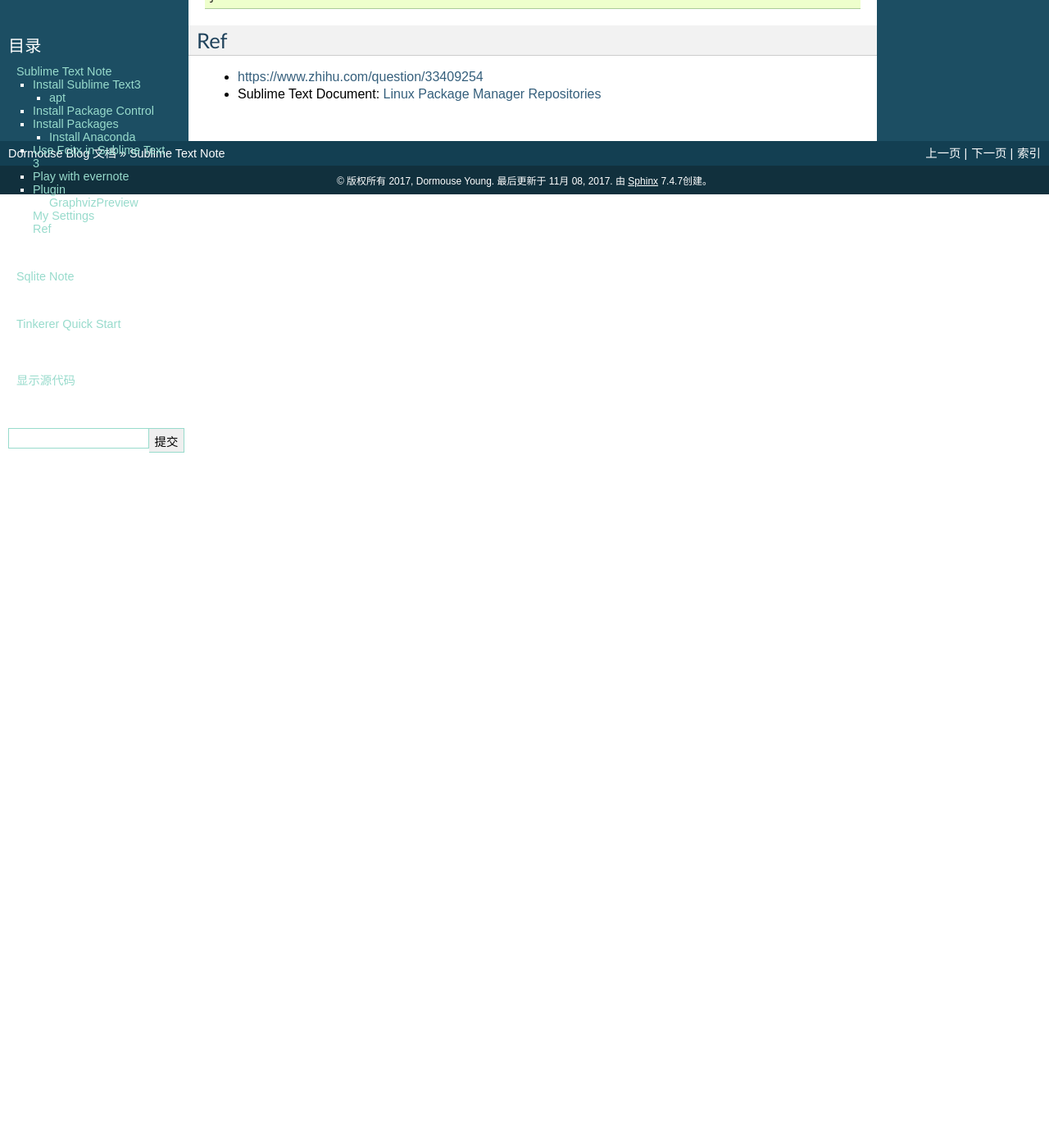
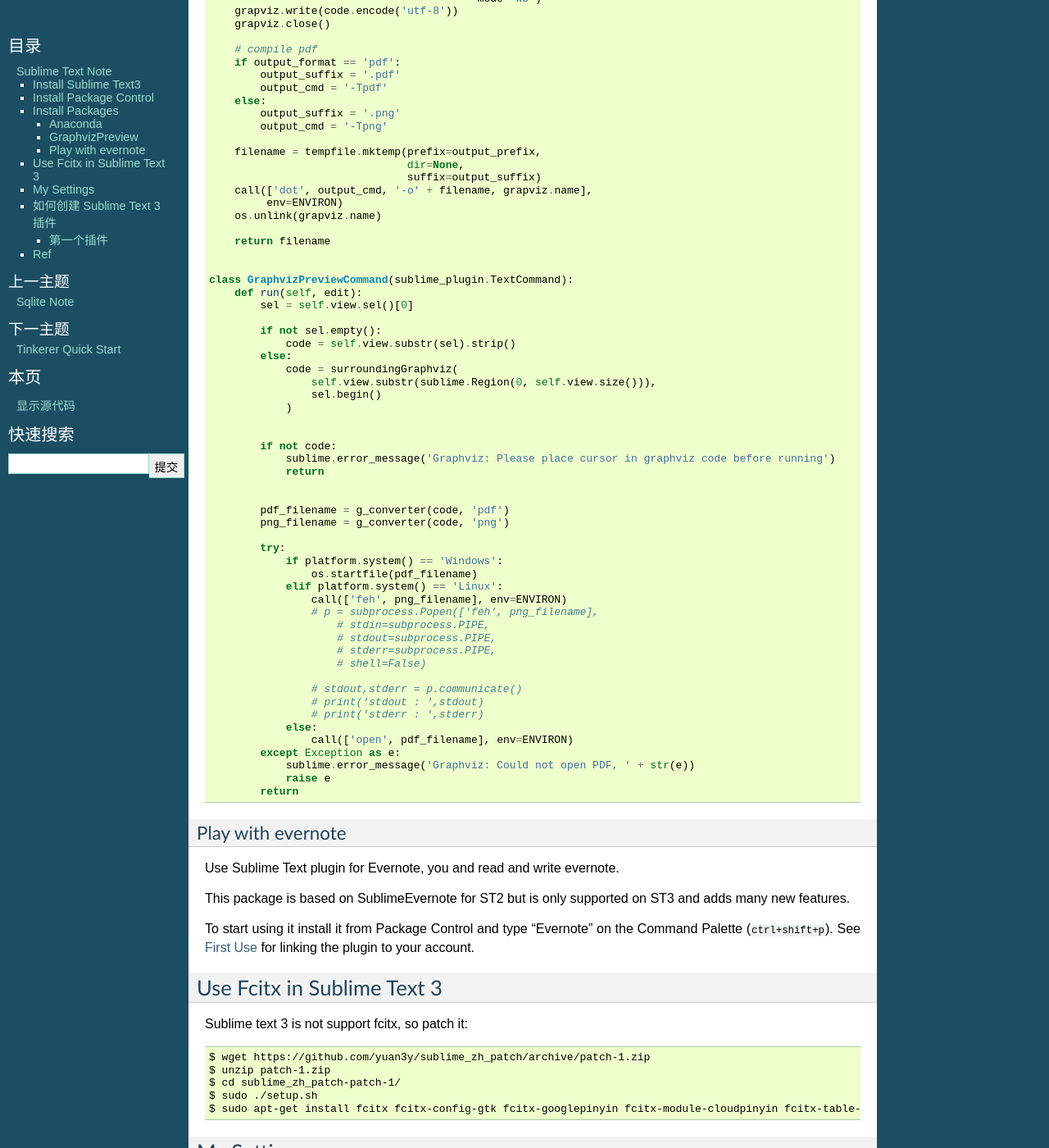
Before and after one commit to dormouse/blog, a Sphinx documentation site: the page built from source/sublime-text-note.rst, in a window 1280 px wide and 1400 px high, scrolled down 2678 px. Shown: the whole window at 82% size. Built offline with Sphinx 7.4.7, drawn with Linux system fonts in a browser that asks for light colours; some of the changed text lies outside the part shown.

Commit message:
new file:   source/GraphvizPreview.py deleted:    source/howto-create-a-sublime-text-3-plugin.rst modified:   source/index.rst modified:   source/make-a-blog-with-flask.rst modified:   source/sphinx-cheet-sheet.rst modified:   source/sublime-text-note.rst

````diff
--- /dev/null
+++ b/source/GraphvizPreview.py
@@ -0,0 +1,124 @@
+import datetime
+
+import sublime, sublime_plugin
+from subprocess import call
+import subprocess
+import os
+import re
+import tempfile
+import platform
+
+ENVIRON = os.environ
+if platform.system() != 'Windows':
+    ENVIRON['PATH'] += ':/usr/local/bin'
+
+DIGRAPH_START = re.compile(
+    '.*(digraph([ \t\n\r]+[a-zA-Z\200-\377_][a-zA-Z\200-\3770-9_]*[ \t\n\r]*{|[ \t\n\r]*{).*)',
+    re.DOTALL | re.IGNORECASE
+)
+
+
+def surroundingGraphviz(data, cursor):
+    '''
+    Find graphviz code in source surrounding the cursor.
+    '''
+
+    data_before = data[0:cursor]
+    data_after = data[cursor:]
+
+    # find code before selector
+    code_before_match = DIGRAPH_START.match(data_before)
+    if not code_before_match:
+        return None
+    code_before = code_before_match.group(1)
+    unopened_braces = len(code_before.split('{')) - len(code_before.split('}'))
+
+    # cursor must be in the middle of the graphviz code
+    if unopened_braces <= 0:
+        return None
+
+    # find code after selector
+    code_after_match = re.compile('(' + ('.*\\}' * unopened_braces) + ').*', re.DOTALL).match(data_after)
+    if not code_after_match:
+        return None
+    code_after = code_after_match.group(1)
+
+    # done!
+    code = code_before + code_after
+    return code
+
+
+def g_converter(code, output_format):
+    '''
+    Convert graphviz code to a PDF or PNG.
+    '''
+    output_prefix = 'sublime_text_graphviz_'
+
+    # temporary graphviz file
+    grapviz = tempfile.NamedTemporaryFile(prefix=output_prefix,
+                                          dir=None,
+                                          suffix='.viz',
+                                          delete=False,
+                                          mode='wb')
+    grapviz.write(code.encode('utf-8'))
+    grapviz.close()
+
+    # compile pdf
+    if output_format == 'pdf':
+        output_suffix = '.pdf'
+        output_cmd = '-Tpdf'
+    else:
+        output_suffix = '.png'
+        output_cmd = '-Tpng'
+
+    filename = tempfile.mktemp(prefix=output_prefix,
+                               dir=None,
+                               suffix=output_suffix)
+    call(['dot', output_cmd, '-o' + filename, grapviz.name],
+         env=ENVIRON)
+    os.unlink(grapviz.name)
+
+    return filename
+
+
+class GraphvizPreviewCommand(sublime_plugin.TextCommand):
+    def run(self, edit):
+        sel = self.view.sel()[0]
+
+        if not sel.empty():
+            code = self.view.substr(sel).strip()
+        else:
+            code = surroundingGraphviz(
+                self.view.substr(sublime.Region(0, self.view.size())),
+                sel.begin()
+            )
+
+
+        if not code:
+            sublime.error_message('Graphviz: Please place cursor in graphviz code before running')
+            return
+
+
+        pdf_filename = g_converter(code, 'pdf')
+        png_filename = g_converter(code, 'png')
+
+        try:
+            if platform.system() == 'Windows':
+                os.startfile(pdf_filename)
+            elif platform.system() == 'Linux':
+                call(['feh', png_filename], env=ENVIRON)
+                # p = subprocess.Popen(['feh', png_filename],
+                    # stdin=subprocess.PIPE,
+                    # stdout=subprocess.PIPE,
+                    # stderr=subprocess.PIPE,
+                    # shell=False)
+
+                # stdout,stderr = p.communicate()
+                # print('stdout : ',stdout)
+                # print('stderr : ',stderr)
+            else:
+                call(['open', pdf_filename], env=ENVIRON)
+        except Exception as e:
+            sublime.error_message('Graphviz: Could not open PDF, ' + str(e))
+            raise e
+        return
--- a/source/index.rst
+++ b/source/index.rst
@@ -18,7 +18,6 @@ Welcome to Dormouse's Blog!
    git-note.rst
    golang-quick-start.rst
    howto-config-icoloud-mail-in-thunderbird.rst
-   howto-create-a-sublime-text-3-plugin
    howto-start-a-python3-project.rst
    hugo-quick-start.rst
    ifttt-note.rst
--- a/source/make-a-blog-with-flask.rst
+++ b/source/make-a-blog-with-flask.rst
@@ -14,7 +14,7 @@ Init
 ====
 
 Fisst create a new repository which name "flask_site" on github.
-Then git clone to loacl. Init the env::
+Then git clone to local. Init the env::
 
     $ cd flask_site
     $ mkvirtualenv -p python3 flask_site
--- a/source/sphinx-cheet-sheet.rst
+++ b/source/sphinx-cheet-sheet.rst
@@ -8,6 +8,7 @@ Sphinx cheat sheet
 :tags: sphinx
 :category: software
 :author: Dormouse Young
+
 
 Install rtd theme
 =================
@@ -22,6 +23,10 @@ In `conf.py` file::
 
     html_theme = "sphinx_rtd_theme"
 
+
+reStructuredText Primer
+=======================
+See http://www.sphinx-doc.org/en/stable/rest.html for more.
 
 Here is a quick and dirty cheat sheet for some common stuff you want
 to do in sphinx and ReST.
--- a/source/sublime-text-note.rst
+++ b/source/sublime-text-note.rst
@@ -1,10 +1,11 @@
+*****************
 Sublime Text Note
 *****************
 
 :date: 2017-01-19 12:48:01
 :modified: 2017-09-25
 :slug: sublime-text-note
-:tags: sublime, note
+:tags: sublime, note, plugin
 :category: software
 :author: Dormouse Young
 :summary: Note for sublime text.
@@ -42,60 +41,42 @@ Update apt sources and install Sublime Text::
     sudo apt-get install sublime-text
 
 
-
-
 Install Package Control
 =======================
-
-Office Document: https://packagecontrol.io/installation
 
 在 sublime text3 的终端中运行如下代码安装 Package Control ，终端打开方法为
 使用 ``ctrl + ``` 快捷键或者选择菜单 ``View > Show Console`` ::
 
     import urllib.request,os,hashlib; h = '2915d1851351e5ee549c20394736b442' + '8bc59f460fa1548d1514676163dafc88'; pf = 'Package Control.sublime-package'; ipp = sublime.installed_packages_path(); urllib.request.install_opener( urllib.request.build_opener( urllib.request.ProxyHandler()) ); by = urllib.request.urlopen( 'http://packagecontrol.io/' + pf.replace(' ', '%20')).read(); dh = hashlib.sha256(by).hexdigest(); print('Error validating download (got %s instead of %s), please try manual install' % (dh, h)) if dh != h else open(os.path.join( ipp, pf), 'wb' ).write(by)
 
+
+
+.. attention::
+    以上代码全因为 Sublime Text 的版本不同而变化，
+    请到 https://packagecontrol.io/installation 复制最新的代码。
+
 通过 ``ctrl+shift+p`` 进入 ``Command Palette`` ，输入
 ``Package Contorl: Install Package`` (简写为 ``ip`` )，回车执行，
 进入插件的搜索窗口，查找选择到需要的插件后，回车即可进行安装，
 安装状态在最下面的状态栏内会有文字提示。
 
+See `offical docs <https://packagecontrol.io/docs>`_ for detail.
+
 
 Install Packages
 ================
 
-Install Anaconda
+Packages will install in ``~/.config/sublime-text-3/Installed Packages/somename.sublime-package``.
+"somename.sublime-package" is a zipfile,
+you can overwrite the contents in the zipfile by put same name file in
+``~/.config/sublime-text-3/Packages/somename``.
+
+
+Anaconda
 ----------------
 
 Usage: http://damnwidget.github.io/anaconda/IDE/
 
-
-Use Fcitx in Sublime Text 3
-===========================
-
-Sublime text 3 is not support fcitx, so patch it::
-
-    $ wget https://github.com/yuan3y/sublime_zh_patch/archive/patch-1.zip
-    $ unzip patch-1.zip
-    $ cd sublime_zh_patch-patch-1/
-    $ sudo ./setup.sh
-    $ sudo apt-get install fcitx fcitx-config-gtk fcitx-googlepinyin fcitx-module-cloudpinyin fcitx-table-wubi
-
-
-Play with evernote
-==================
-
-Use Sublime Text plugin for Evernote, you and read and write evernote.
-
-This package is based on SublimeEvernote for ST2 but is only supported on
-ST3 and adds many new features.
-
-To start using it install it from Package Control and type "Evernote" on
-the Command Palette (``ctrl+shift+p``).
-See `First Use <https://github.com/bordaigorl/sublime-evernote#first-use>`_
-for linking the plugin to your account.
-
-Plugin
-======
 
 GraphvizPreview
 -----------------
@@ -114,6 +95,39 @@ The output is ::
 GraphvizPreview first covert code to pdf format, then use ``xdg-open`` to
 open the output file. So hack it, first covert code to png format, then use
 ``feh`` to open it.
+
+There is my modifyed GraphvizPreview:
+
+.. literalinclude:: GraphvizPreview.py
+   :language: Python
+
+
+Play with evernote
+-------------------
+
+Use Sublime Text plugin for Evernote, you and read and write evernote.
+
+This package is based on SublimeEvernote for ST2 but is only supported on
+ST3 and adds many new features.
+
+To start using it install it from Package Control and type "Evernote" on
+the Command Palette (``ctrl+shift+p``).
+See `First Use <https://github.com/bordaigorl/sublime-evernote#first-use>`_
+for linking the plugin to your account.
+
+
+
+Use Fcitx in Sublime Text 3
+===========================
+
+Sublime text 3 is not support fcitx, so patch it::
+
+    $ wget https://github.com/yuan3y/sublime_zh_patch/archive/patch-1.zip
+    $ unzip patch-1.zip
+    $ cd sublime_zh_patch-patch-1/
+    $ sudo ./setup.sh
+    $ sudo apt-get install fcitx fcitx-config-gtk fcitx-googlepinyin fcitx-module-cloudpinyin fcitx-table-wubi
+
 
 My Settings
 ===========
@@ -158,8 +172,59 @@ Flowing is my settings::
     }
 
 
+如何创建 Sublime Text 3 插件
+========================================
+
+:date: 2017-11-07
+:modified: 2017-11-07
+
+本文的测试环境为:
+
+* Linux Mint 18.2 'Sonya'
+* Sublime Text Version 3.0, Build 3143
+* Python 3.6.2 ``|Anaconda, Inc.|`` (default, Sep 22 2017, 02:03:08) [GCC 7.2.0] on linux
+
+第一个插件
+----------------------
+
+在菜单中选择 ``Tools -> Deveolper -> New Plugin...`` 。
+Sublime Text 会新建一个文件，内容如下::
+
+    import sublime
+    import sublime_plugin
+
+
+    class ExampleCommand(sublime_plugin.TextCommand):
+        def run(self, edit):
+            self.view.insert(edit, 0, "Hello, World!")
+
+保存这个文件，文件名为 ``hello.py`` 。缺省的保存目录为
+``~/.config/sublime-text-3/Packages/User/`` 。
+
+打开 Sublime Text 终端（快捷键： ``Ctrl+```），输入命令
+``view.run_command('example')`` ，你会发现当前文件的开头插入了
+``Hello, World!`` 。
+
+如果你是一个 Python 程序员，那么你可以轻松的解理 Sublime Text 的插件本质是一个
+Python 程序。如果你不是一个 Python 程序员，那么现在开始学习 Python 是一个不错
+的主意。
+
+这个程序首先导入了 ``sublime`` 和 ``sublime_plugin`` 两个模块，
+然后定义了一个 ``sublime_plugin.TextCommand`` 的子类，其 ``run`` 方法中内容就
+是插件运行的入口。
+
+这里要注意的是我们在终端中运行的名称是 ``example`` 而不是 ``ExampleCommand`` ，
+这是 Sublime Text 自身的命名约定。这个约定是：首先去掉后缀 ``Command`` ，然后
+把名称由驼峰式（ CamelCaseinto ）转化为下划线式 （ underscore_notation ）。
+例如你的类的名称如果是 ``DormouseFirstPlugin`` 那么就会转化为
+``my_first_plugin`` 。
+
+
 Ref
 ===
 
 - https://www.zhihu.com/question/33409254
 - Sublime Text Document: `Linux Package Manager Repositories <https://www.sublimetext.com/docs/3/linux_repositories.html>`_
+
+- https://code.tutsplus.com/tutorials/how-to-create-a-sublime-text-2-plugin--net-22685
+- http://sublimetext.info/docs/en/extensibility/plugins.html
````
Also changed, not shown: other parts of source/sublime-text-note.rst (+1 -3 lines), source/howto-create-a-sublime-text-3-plugin.rst (deleted, +0 -56 lines).
